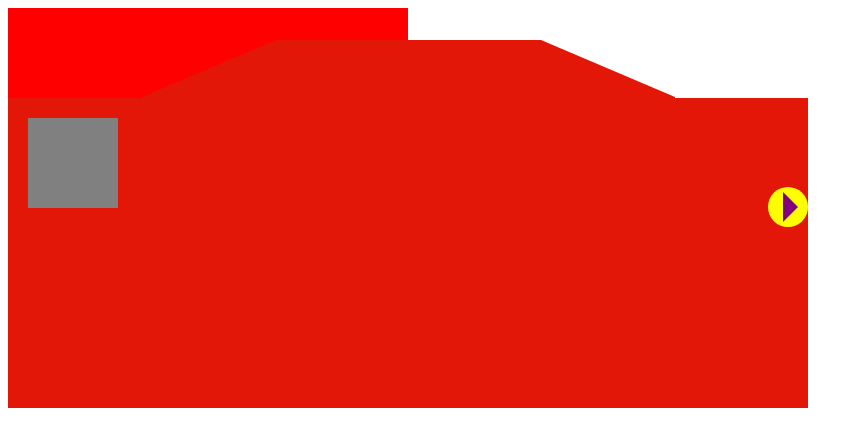
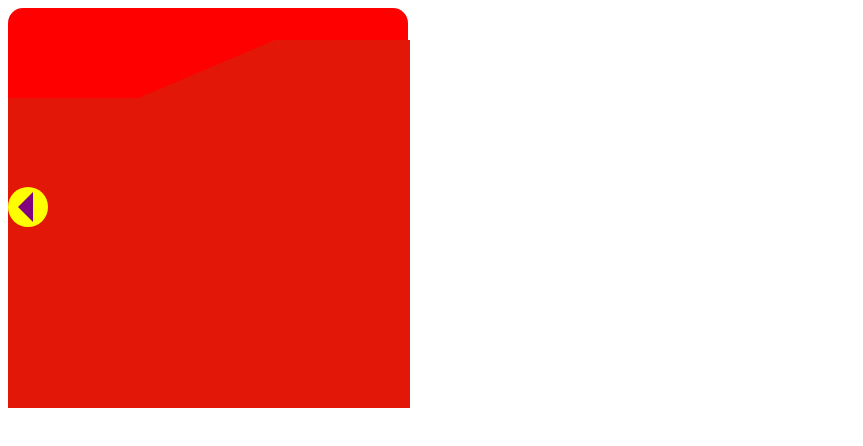
Before and after one commit to Dana94/css-animation-practice, a Vue app: page / in a window 1280 px wide. Shown: the top 446 px of the page, without its empty margins (0-863 px from the left). Built offline with nearby package versions, Linux system fonts and the light colour scheme.

Commit message:
Door opens with button click

```diff
--- a/src/components/DoorEffect.vue
+++ b/src/components/DoorEffect.vue
@@ -10,8 +10,8 @@
         <div class="side3"></div>
       </div>
 
-      <div class="door">
-        <div class="latch">
+      <div class="door" :class="{open: isOpen}">
+        <div class="latch" @click="openDoor">
           <div class="button"></div>
         </div>
         <div class="blue1"></div>
@@ -29,6 +29,16 @@ export default {
   name: "DoorEffect",
   props: {
     msg: String
+  },
+  data() {
+    return {
+      isOpen: false
+    };
+  },
+  methods: {
+    openDoor() {
+      this.isOpen = true;
+    }
   }
 };
 </script>
@@ -38,10 +48,11 @@ export default {
 .square {
   height: 400px;
   width: 400px;
+  border-radius: 15px;
 }
 
 .door {
-  animation: open 2s linear forwards;
+  transform: rotateY(180deg);
   position: relative;
   display: grid;
   grid-template-rows: auto auto;
@@ -50,6 +61,10 @@ export default {
     ". . ."
     "col1 col2 col3";
   border-top: 32px solid transparent;
+
+  &.open {
+    animation: open 2s linear forwards;
+  }
 }
 
 .panel {
@@ -87,6 +102,7 @@ export default {
   .inner {
     background-color: #e21708;
     height: 100%;
+    border-radius: 0 0 0 15px;
   }
 }
 
```
